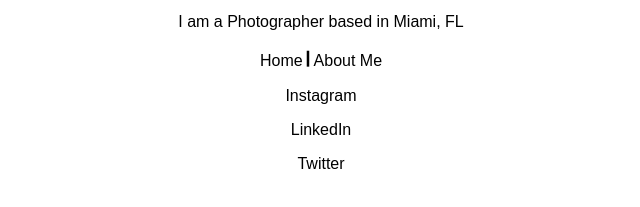
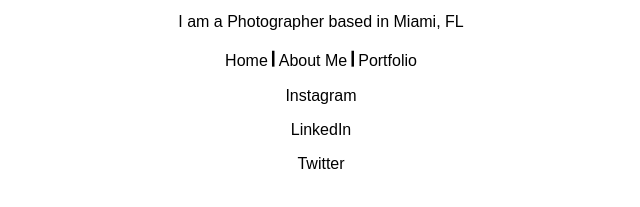
Before and after one commit to anushajiandani/anushajiandani.github.io, a plain HTML site: page index.html in a window 1280 px wide. Shown: the part 263-470 px from the top of the page, without its empty margins (319-959 px from the left). Drawn offline with Linux system fonts and the light colour scheme.

Commit message:
Update index.html

```diff
--- a/index.html
+++ b/index.html
@@ -18,7 +18,7 @@
 <center>Hello world!</center>
 <center><p>I am a Photographer based in Miami, FL</p></center>
 <p>
-<center><a href="index.html">Home</a> | <a href="about.html">About Me</a>
+<center><a href="index.html">Home</a> | <a href="about.html">About Me</a> | <a href="portfolio.html">Portfolio</a></center>
 <p>
 <center><a href="http://www.instagram.com/nushosaur">Instagram</a></center>
 <p>
```
